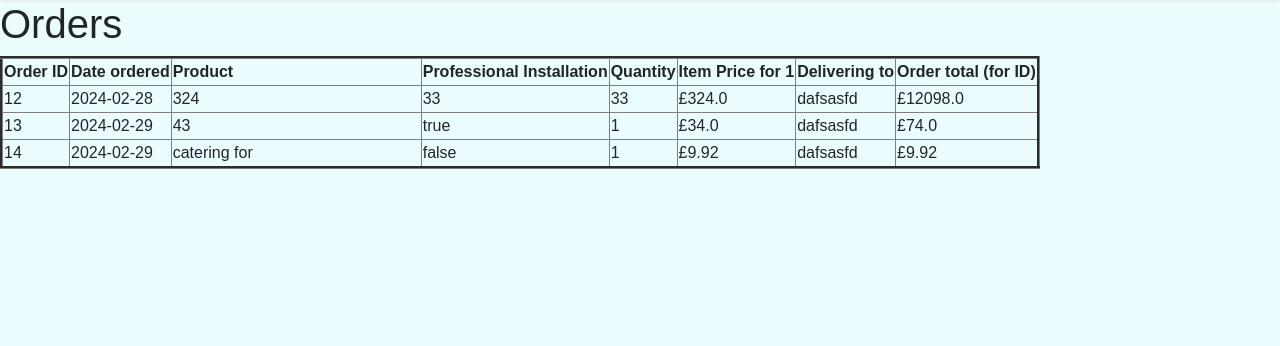
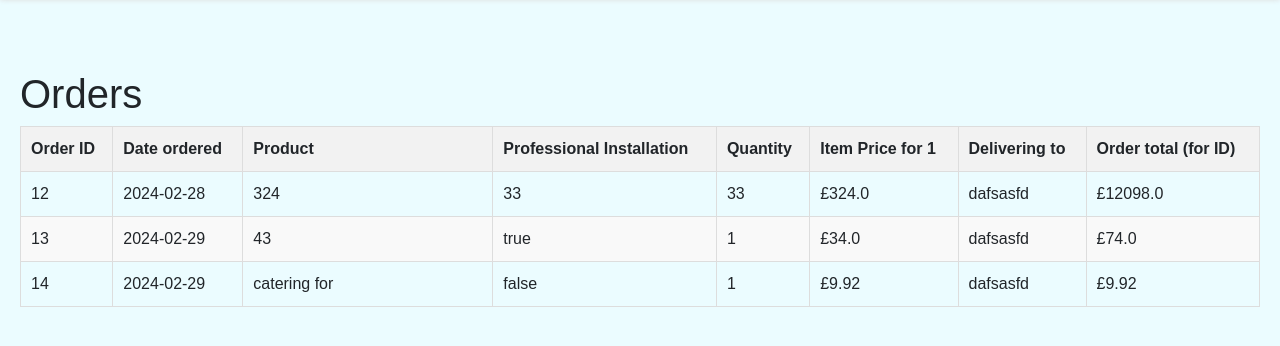
Before and after one commit to GLin04/Wmgzon, a Flask app: page /orders in a window 1280 px wide. Shown: the part 125-471 px from the top of the page. Run offline with Flask 3, Linux system fonts and the light colour scheme; a user stored in the database is signed in; data comes from the database, SQL or seed files in the repository; both versions use the stored data as it was after the commit.

Commit message:
feat: added basic styling to orders page

```diff
--- a/website/static/css/home-styles.css
+++ b/website/static/css/home-styles.css
@@ -1026,7 +1026,9 @@ a.edit-button:hover {
     margin-bottom: 15px;
 }
 
-.email-form {
+.email-form label {
+    margin-bottom: 0px;
+    margin-top: 15px;
 }
 
 .email-form textarea {
@@ -1038,3 +1040,80 @@ a.edit-button:hover {
 }
 
   /* ------------------------------------------- end contact us page ----------------------------------------- */
+
+
+  /* ------------------------------------------- contact it support page ----------------------------------------- */
+
+  .contact-it-title {
+    font-size: 20px;
+    font-weight: bold;
+    margin-bottom: 15px;
+}
+
+.email-form label {
+    margin-bottom: 0px;
+    margin-top: 15px;
+}
+
+.email-form input {
+    width: 50%;
+    height: 30px;
+    padding: 10px;
+    margin: 5px 0 10px 10px;
+    border-radius: 5px;
+    border: 1px solid #ccc;
+}
+
+.email-form textarea {
+    width: calc(100% - 20px);
+    padding: 10px;
+    margin: 5px 0 10px 10px;
+    border-radius: 5px;
+    border: 1px solid #ccc;
+}
+
+/* ------------------------------------------- end contact it support page ----------------------------------------- */
+
+
+/* ------------------------------------------- home page ----------------------------------------- */
+
+
+
+/* ------------------------------------------- end home page ----------------------------------------- */
+
+
+
+/* ------------------------------------------- orders page ----------------------------------------- */
+
+.orders-table {
+  width: 100%;
+  border-collapse: collapse;
+}
+
+.orders-table th,
+.orders-table td {
+  padding: 10px;
+  border: 1px solid #dddddd;
+  text-align: left;
+}
+
+.orders-table th {
+  background-color: #f2f2f2;
+}
+
+.orders-table tr:nth-child(even) {
+  background-color: #f9f9f9;
+}
+
+.orders-table tr:hover {
+  background-color: #f2f2f2;
+}
+
+.orders-container {
+
+  margin: 50px auto;
+  padding: 20px;
+  border-radius: 5px;
+}
+
+/* ------------------------------------------- end orders page ----------------------------------------- */
--- a/website/templates/account.html
+++ b/website/templates/account.html
@@ -10,9 +10,9 @@
             <li><a href="/change_password">Change Password</a></li>
             <li><a href="/delivery_info">Change Delivery Informaion</a></li>
             <li><a href="/orders">Orders</a></li>
-            <li><a href="/logout">Log out</a></li>
             <li><a href="/contact">Contact us</a></li>
             <li><a href="/contact_it">IT Support</a></li>
+            <li><a href="/logout">Log out</a></li>
             {% if session['admin'] %}<li><a style="font-size:1.2rem" href="/give_admin_privileges_page">Give Admin Privileges</a></li> {% endif %}
         </ul>
     </div>
--- a/website/templates/home.html
+++ b/website/templates/home.html
@@ -1,5 +1,7 @@
 {% extends "base.html" %}
 {% block title %}Home{% endblock %}
 {% block main %}
-    <h1>Home Page (no content due to only having electronics)</h1>
+
+
+
 {% endblock %}
--- a/website/templates/orders.html
+++ b/website/templates/orders.html
@@ -1,8 +1,9 @@
 {% extends 'base.html' %}
 {% block title %}Orders{% endblock %}
 {% block main %}
+<div class="orders-container">
   <h1>Orders</h1>
-  <table border="3">
+  <table class="orders-table">
     <thead>
       <tr>
         <th>Order ID</th>
@@ -31,4 +32,5 @@
       {% endfor %}
     </tbody>
   </table>
+</div>
 {% endblock %}
```
Also changed, not shown: website/templates/contact_it.html (+10 -7 lines), website/static/js/product-management.js (line endings or trailing spaces), wmgzon.db.
